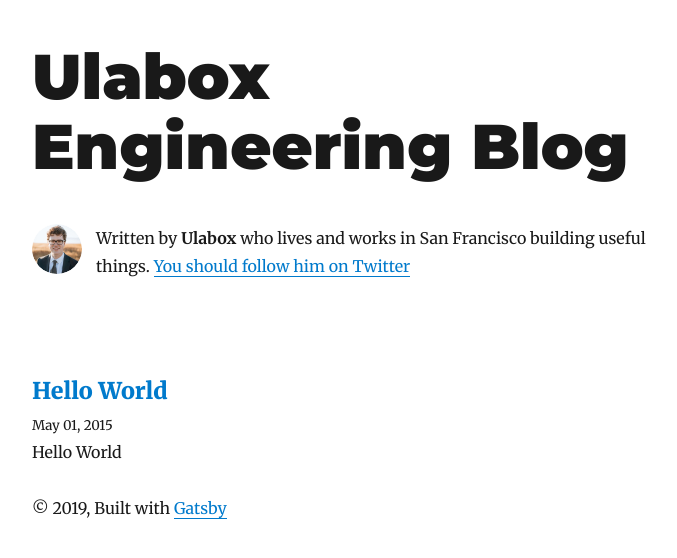
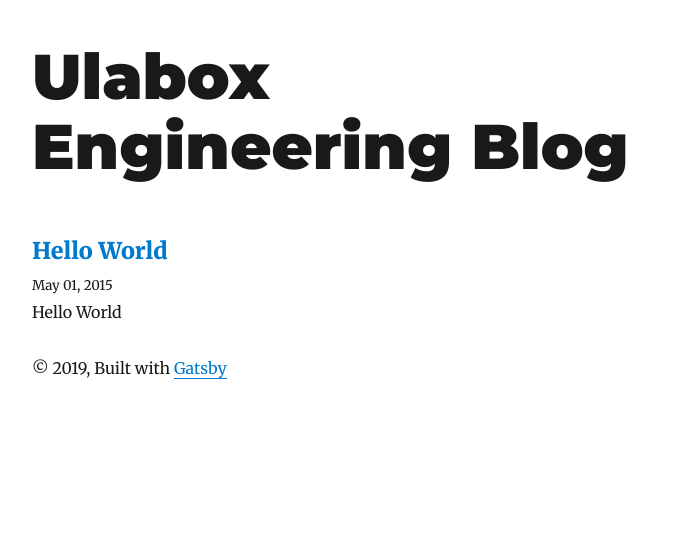
Before and after one commit to ulabox/ulabox-engineering-blog, a Gatsby site: page / in a window 1280 px wide. Shown: the whole page, without its empty margins (293-970 px from the left). Built offline with nearby package versions, Linux system fonts and the light colour scheme; Gatsby itself is replaced by a stand-in of ours; some packages are replaced by stand-ins of ours.

Commit message:
feat: Move posts to src/pages/blog

```diff
--- a/gatsby-config.js
+++ b/gatsby-config.js
@@ -15,15 +15,8 @@
     {
       resolve: `gatsby-source-filesystem`,
       options: {
-        path: `${__dirname}/content/blog`,
+        path: `${__dirname}/src/pages/blog`,
         name: `blog`
-      }
-    },
-    {
-      resolve: `gatsby-source-filesystem`,
-      options: {
-        path: `${__dirname}/content/assets`,
-        name: `assets`
       }
     },
     `gatsby-transformer-yaml`,
@@ -74,7 +67,7 @@
         background_color: `#ffffff`,
         theme_color: `#ff5d77`,
         display: `minimal-ui`,
-        icon: `content/assets/gatsby-icon.png`
+        icon: `static/feedIcon.png`
       }
     },
     `gatsby-plugin-offline`,
--- a/src/components/bio.js
+++ /dev/null
@@ -1,68 +0,0 @@
-/**
- * Bio component that queries for data
- * with Gatsby's useStaticQuery component
- *
- * See: https://www.gatsbyjs.org/docs/use-static-query/
- */
-
-import React from 'react'
-import { useStaticQuery, graphql } from 'gatsby'
-import Image from 'gatsby-image'
-
-import { rhythm } from 'src/utils/typography'
-
-const Bio = () => {
-  const data = useStaticQuery(graphql`
-    query BioQuery {
-      avatar: file(absolutePath: { regex: "/profile-pic.jpg/" }) {
-        childImageSharp {
-          fixed(width: 50, height: 50) {
-            ...GatsbyImageSharpFixed
-          }
-        }
-      }
-      site {
-        siteMetadata {
-          author
-          social {
-            twitter
-          }
-        }
-      }
-    }
-  `)
-
-  const { author, social } = data.site.siteMetadata
-  return (
-    <div
-      style={{
-        display: `flex`,
-        marginBottom: rhythm(2.5)
-      }}
-    >
-      <Image
-        fixed={data.avatar.childImageSharp.fixed}
-        alt={author}
-        style={{
-          marginRight: rhythm(1 / 2),
-          marginBottom: 0,
-          minWidth: 50,
-          borderRadius: `100%`
-        }}
-        imgStyle={{
-          borderRadius: `50%`
-        }}
-      />
-      <p>
-        Written by <strong>{author}</strong> who lives and works in San
-        Francisco building useful things.
-        {` `}
-        <a href={`https://twitter.com/${social.twitter}`}>
-          You should follow him on Twitter
-        </a>
-      </p>
-    </div>
-  )
-}
-
-export default Bio
--- a/src/pages/index.js
+++ b/src/pages/index.js
@@ -1,7 +1,6 @@
 import React from 'react'
 import { Link, graphql } from 'gatsby'
 
-import Bio from 'src/components/bio'
 import Layout from 'src/components/Layout'
 import SEO from 'src/components/Seo'
 import { rhythm } from 'src/utils/typography'
@@ -23,7 +22,6 @@
   return (
     <Layout location={props.location} title={siteTitle}>
       <SEO title="All posts" />
-      <Bio />
       {posts.map(({ node }) => {
         const title = node.frontmatter.title || node.fields.slug
         return (
--- a/src/templates/Post/index.js
+++ b/src/templates/Post/index.js
@@ -1,7 +1,6 @@
 import React from 'react'
 import { Link, graphql } from 'gatsby'
 
-import Bio from 'src/components/bio'
 import Layout from 'src/components/Layout'
 import SEO from 'src/components/Seo'
 import { rhythm, scale } from 'src/utils/typography'
@@ -45,9 +44,7 @@
             marginBottom: rhythm(1)
           }}
         />
-        <footer>
-          <Bio />
-        </footer>
+        <footer />
       </article>
 
       <nav>
```
Also changed, not shown: README.md, content/assets/gatsby-icon.png (deleted), content/assets/profile-pic.jpg (deleted), src/pages/blog/hello-world/index.md (renamed from content/blog/hello-world/index.md), src/pages/blog/hello-world/salty_egg.jpg (renamed from content/blog/hello-world/salty_egg.jpg), static/feedIcon.png (added).
